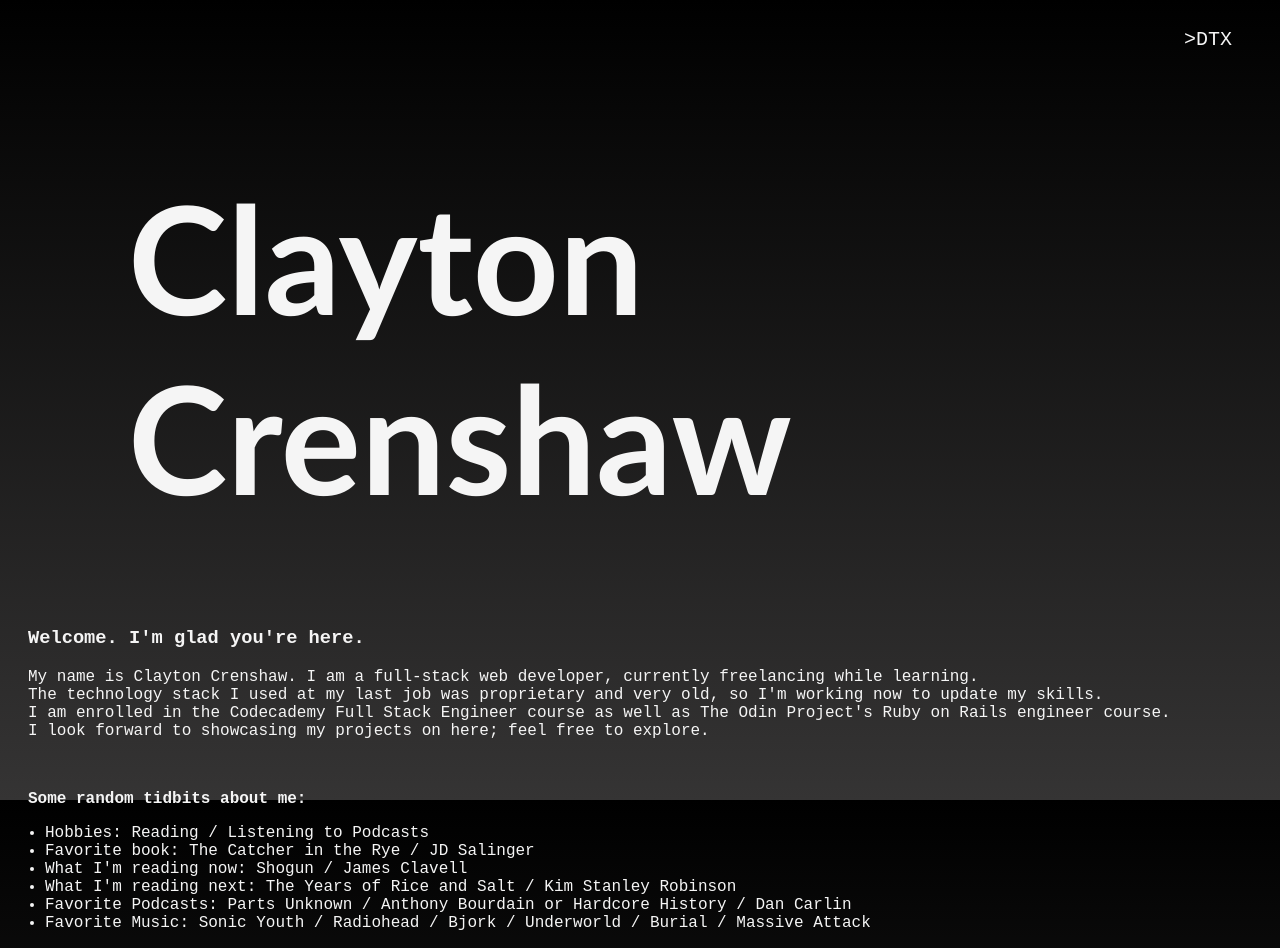
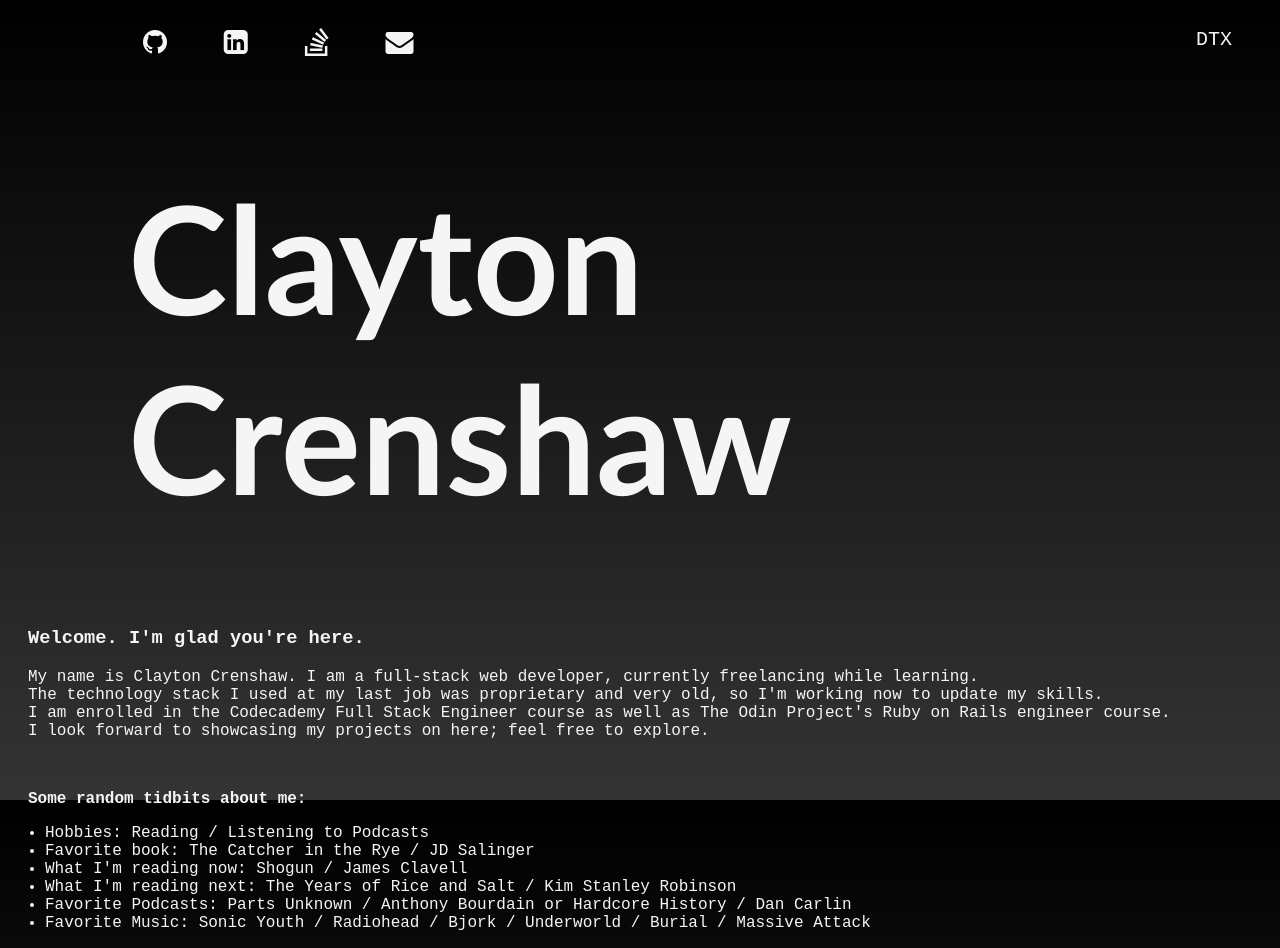
Before and after one commit to korsaer-io/personal_site, a plain HTML site: page index.html in a window 1280 px wide. Drawn offline with Linux system fonts and the light colour scheme.

Commit message:
Added back library for icons

```diff
--- a/index.html
+++ b/index.html
@@ -5,6 +5,8 @@
     <meta http-equiv="X-UA-Compatible" content="IE=edge">
     <meta name="viewport" content="width=device-width, initial-scale=1.0">
     <link rel="stylesheet" href="style.css">
+    <!--for icons-->
+    <link rel="stylesheet" href="https://cdnjs.cloudflare.com/ajax/libs/font-awesome/4.7.0/css/font-awesome.min.css">
     <link rel="stylesheet" type="text/css" href="fullpage.css" />
     <script type="text/javascript" src="fullpage.js"></script>
     <title>Clayton Crenshaw</title>
@@ -36,9 +38,7 @@
         </div>
         <div class="div-right-header">
             <div class="menu-item">
-                <a href="https://en.wikipedia.org/wiki/Big_Tex" target="_blank">
-                    >DTX
-                </a>
+                <a href="https://en.wikipedia.org/wiki/Big_Tex" target="_blank">DTX</a>
             </div>
         </div>
     </div>
```
